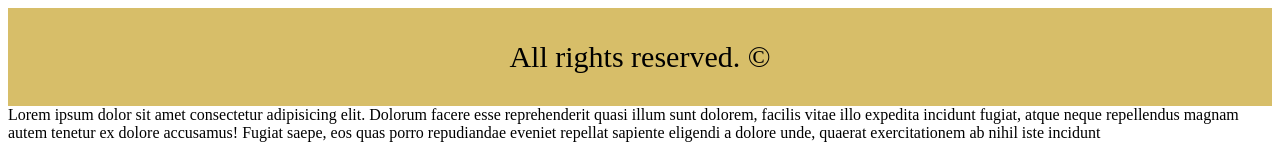
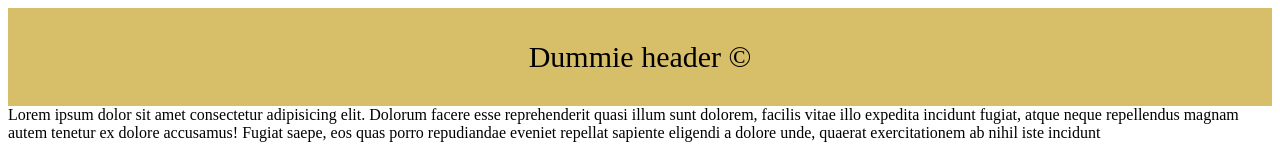
Before and after one commit to fzuljevic/digacon-dummy01, a Next.js app: page / in a window 1280 px wide. Shown: the top 160 px of the page. Built offline with nearby package versions, Linux system fonts and the light colour scheme.

Commit message:
corrections

```diff
--- /dev/null
+++ b/components/Footer.module.scss
@@ -0,0 +1,7 @@
+.footer{
+    background-image: linear-gradient(to right, #ffffff, #bfbfbf, #838383, #4b4b4b, #1a1a1a);
+    display: flex;
+    justify-content: center;
+    padding: 1rem 0;
+    font-size: 15px;
+  }
--- a/components/Footer.tsx
+++ b/components/Footer.tsx
@@ -1,4 +1,4 @@
-import styles from '../styles/Home.module.scss'
+import styles from './Footer.module.scss'
 
 function Footer ()  {
   return (
--- /dev/null
+++ b/components/Header.module.scss
@@ -0,0 +1,7 @@
+.header{
+    padding: 2rem;
+    display: flex;
+    justify-content: center;
+    font-size: 30px;
+    background-image: linear-gradient(to right, #d7be69, #d7be69, #d7be69, #d7be69, #d7be69);
+  }
--- a/components/Header.tsx
+++ b/components/Header.tsx
@@ -1,8 +1,8 @@
-import styles from '../styles/Home.module.scss'
+import styles from './Header.module.scss'
 
 function Header ()  {
   return (
-    <header className={styles.header}>All rights reserved. &copy;</header>
+    <header className={styles.header}>Dummie header &copy;</header>
     )
 }
 
--- a/styles/Home.module.scss
+++ b/styles/Home.module.scss
@@ -1,19 +1,4 @@
-.header{
-  padding: 2rem;
-  display: flex;
-  justify-content: center;
-  font-size: 30px;
-  background-image: linear-gradient(to right, #d7be69, #d7be69, #d7be69, #d7be69, #d7be69);
-}
 .main {
   min-height: 80vh;
   display: flex;
 }
-
-.footer{
-  background-image: linear-gradient(to right, #ffffff, #bfbfbf, #838383, #4b4b4b, #1a1a1a);
-  display: flex;
-  justify-content: center;
-  padding: 1rem 0;
-  font-size: 15px;
-}
```
